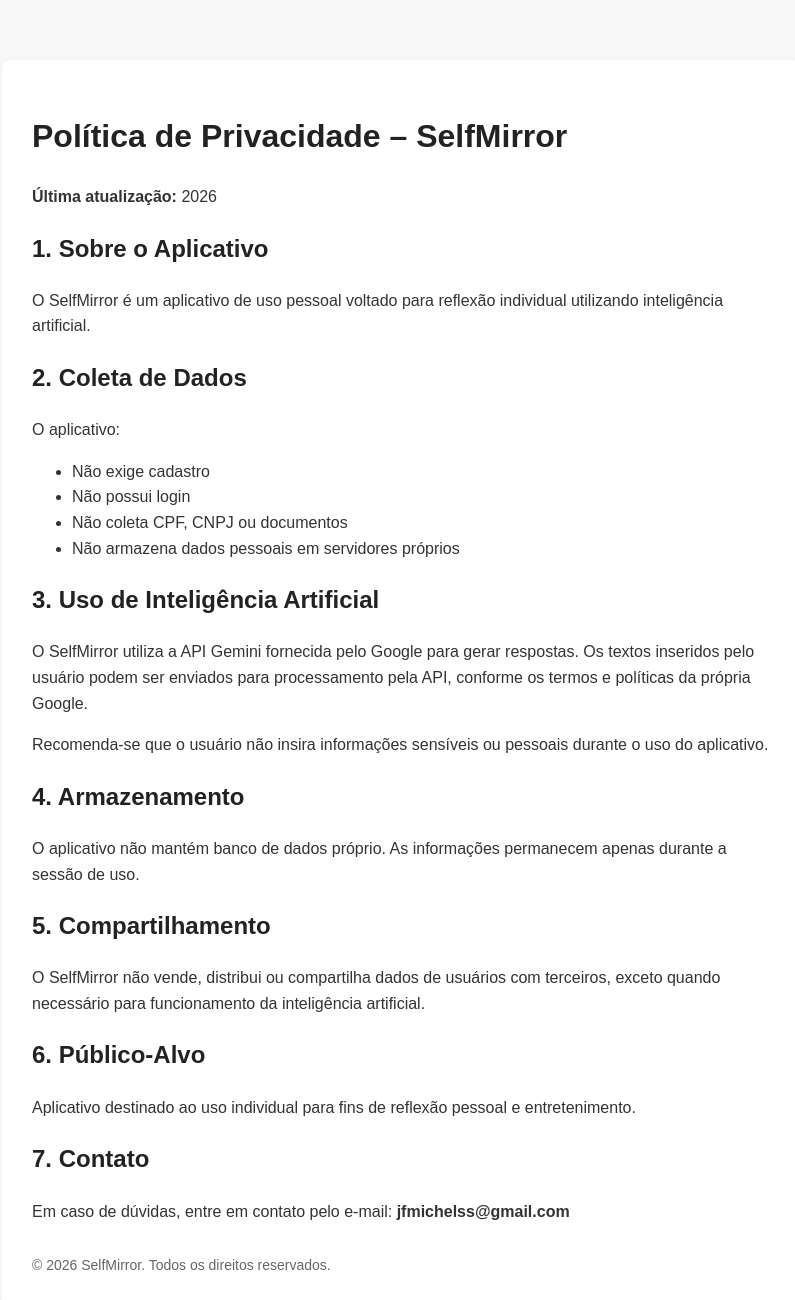
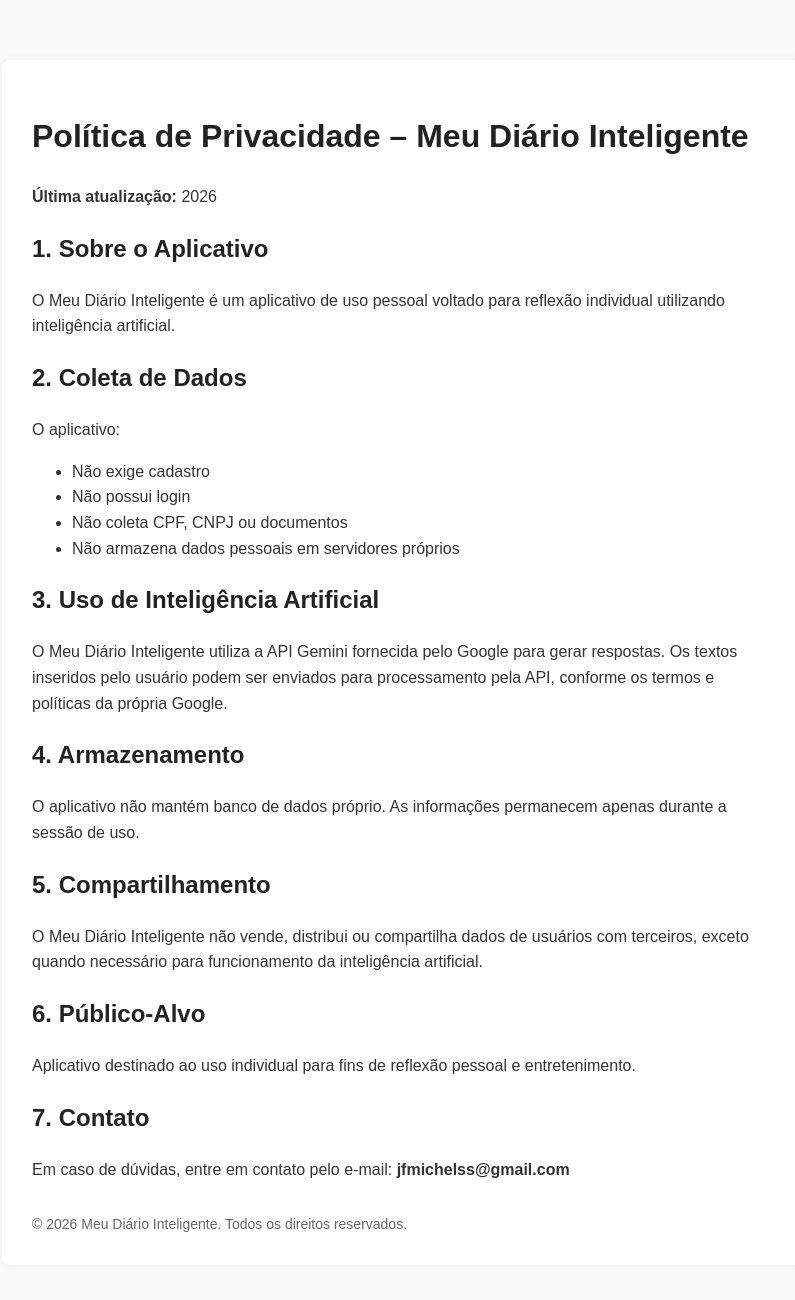
Before and after one commit to jfmichelss/Politicadeprivacidade, a plain HTML site: page index.html in a window 1280 px wide. Shown: the whole page, without its empty margins (238-1033 px from the left). Drawn offline with Linux system fonts and the light colour scheme.

Commit message:
Update privacy policy references from SelfMirror to Meu Diário Inteligente

```diff
--- a/index.html
+++ b/index.html
@@ -3,7 +3,7 @@
 <head>
     <meta charset="UTF-8">
     <meta name="viewport" content="width=device-width, initial-scale=1.0">
-    <title>Política de Privacidade - SelfMirror</title>
+    <title>Política de Privacidade - Meu Diário Inteligente</title>
     <style>
         body {
             font-family: Arial, sans-serif;
@@ -32,12 +32,12 @@
 </head>
 <body>
     <div class="container">
-        <h1>Política de Privacidade – SelfMirror</h1>
+        <h1>Política de Privacidade – Meu Diário Inteligente</h1>
         <p><strong>Última atualização:</strong> 2026</p>
 
         <h2>1. Sobre o Aplicativo</h2>
         <p>
-            O SelfMirror é um aplicativo de uso pessoal voltado para reflexão individual utilizando inteligência artificial.
+            O Meu Diário Inteligente é um aplicativo de uso pessoal voltado para reflexão individual utilizando inteligência artificial.
         </p>
 
         <h2>2. Coleta de Dados</h2>
@@ -51,12 +51,9 @@
 
         <h2>3. Uso de Inteligência Artificial</h2>
         <p>
-            O SelfMirror utiliza a API Gemini fornecida pelo Google para gerar respostas.
+            O Meu Diário Inteligente utiliza a API Gemini fornecida pelo Google para gerar respostas.
             Os textos inseridos pelo usuário podem ser enviados para processamento pela API,
             conforme os termos e políticas da própria Google.
-        </p>
-        <p>
-            Recomenda-se que o usuário não insira informações sensíveis ou pessoais durante o uso do aplicativo.
         </p>
 
         <h2>4. Armazenamento</h2>
@@ -66,7 +63,7 @@
 
         <h2>5. Compartilhamento</h2>
         <p>
-            O SelfMirror não vende, distribui ou compartilha dados de usuários com terceiros,
+            O Meu Diário Inteligente não vende, distribui ou compartilha dados de usuários com terceiros,
             exceto quando necessário para funcionamento da inteligência artificial.
         </p>
 
@@ -82,7 +79,7 @@
         </p>
 
         <footer>
-            © 2026 SelfMirror. Todos os direitos reservados.
+            © 2026 Meu Diário Inteligente. Todos os direitos reservados.
         </footer>
     </div>
 </body>
```
